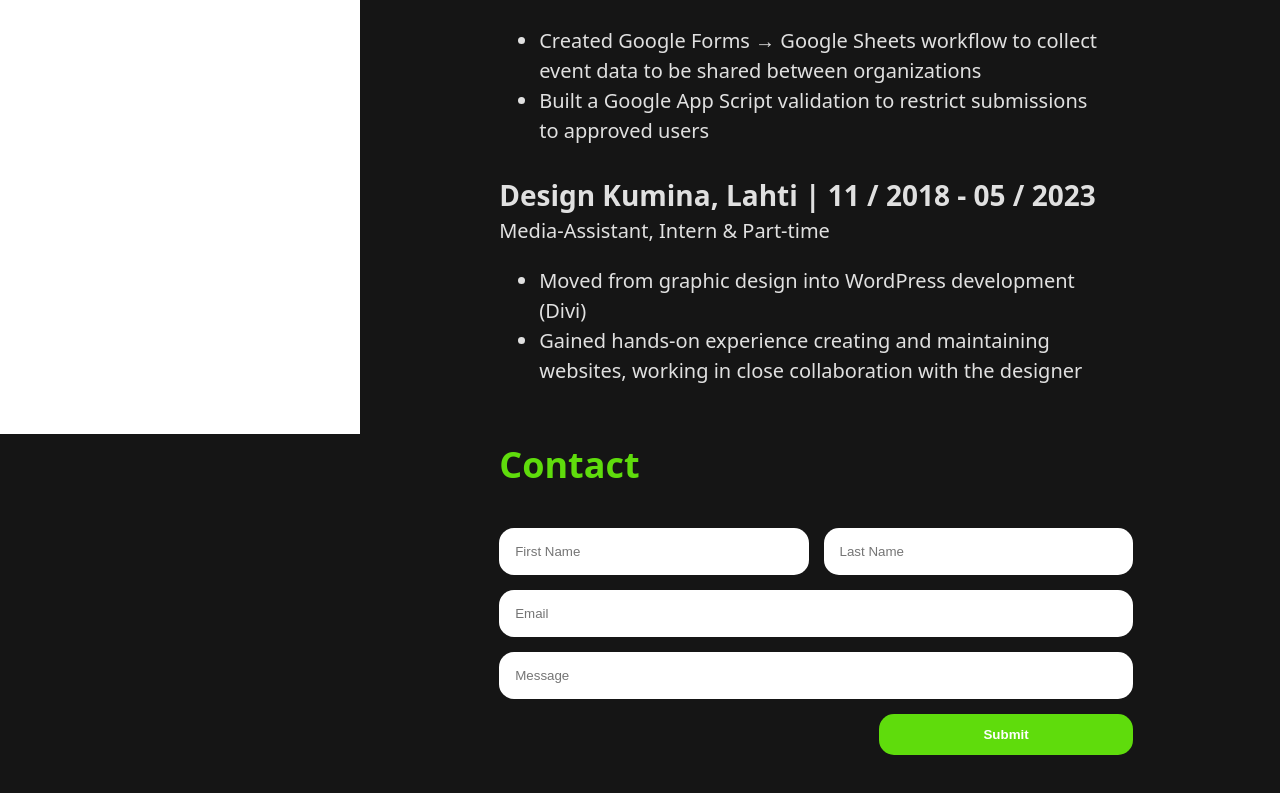
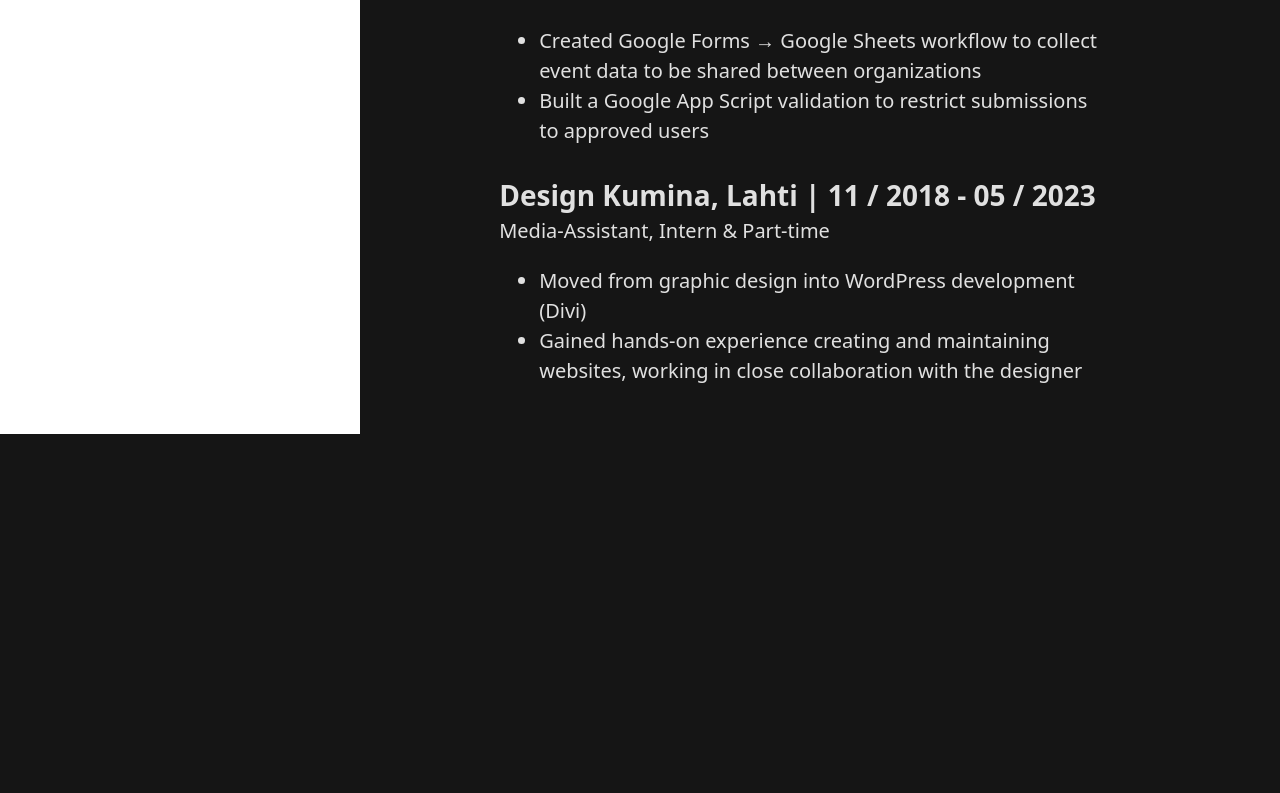
Before and after one commit to mkytomies/Portfolio, a React (Vite) app: page / in a window 1280 px wide. Shown: the part 1186-1979 px from the top of the page. After the commit the page ends 1656 px from the top, so only its background shows below. Built offline with nearby package versions, Linux system fonts and the light colour scheme.

Commit message:
Remove contact form

```diff
--- a/src/pages/Home.tsx
+++ b/src/pages/Home.tsx
@@ -1,11 +1,6 @@
-import ContactForm from '../components/ContactForm';
 import './styles/Home.css';
 
 const Home = () => {
-
-    const sendEmail = () => {
-        console.log("submitted");
-    }
 
     return(
         <>
@@ -42,8 +37,6 @@
                     <li>Moved from graphic design into WordPress development (Divi) </li>
                     <li>Gained hands-on experience creating and maintaining websites, working in close collaboration with the designer</li>
                 </ul>
-                <h2>Contact</h2>
-                <ContactForm onSubmit={sendEmail} />
             </div>
         </>
     )
```
